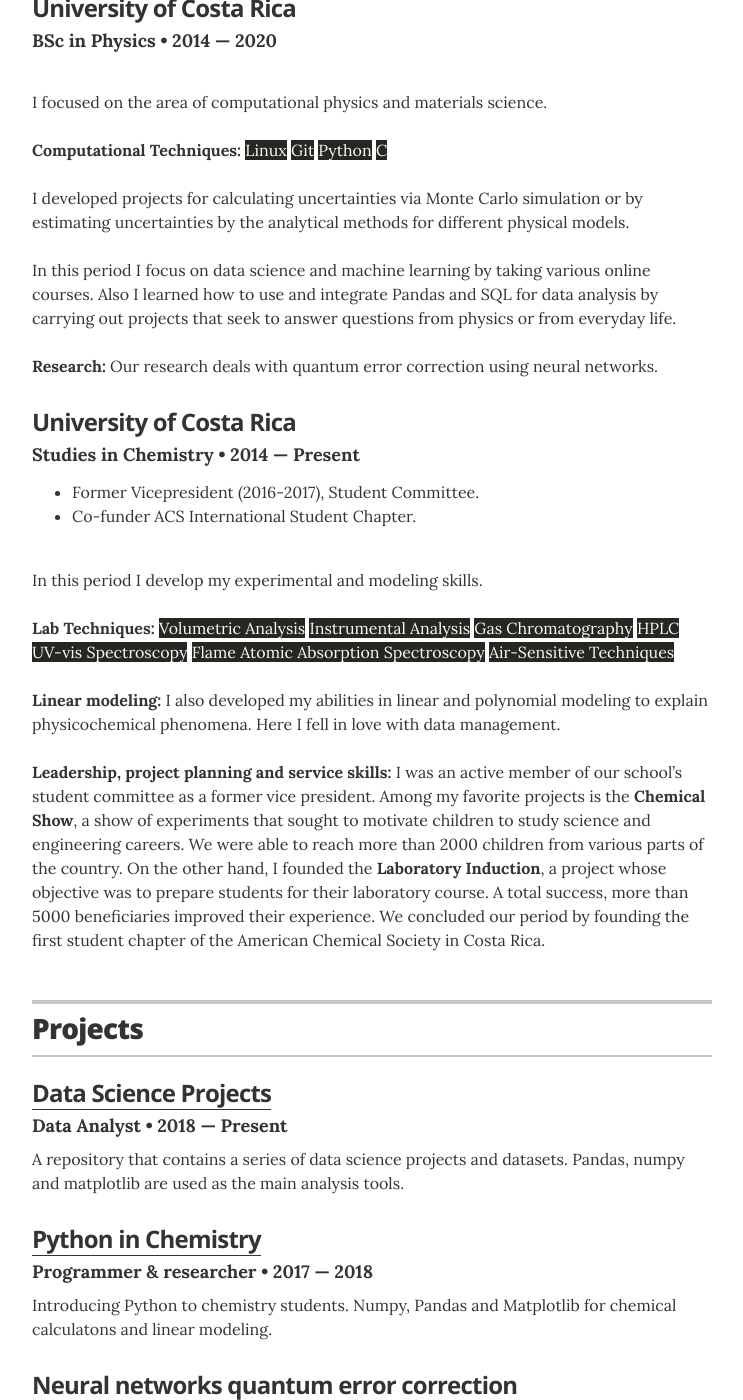
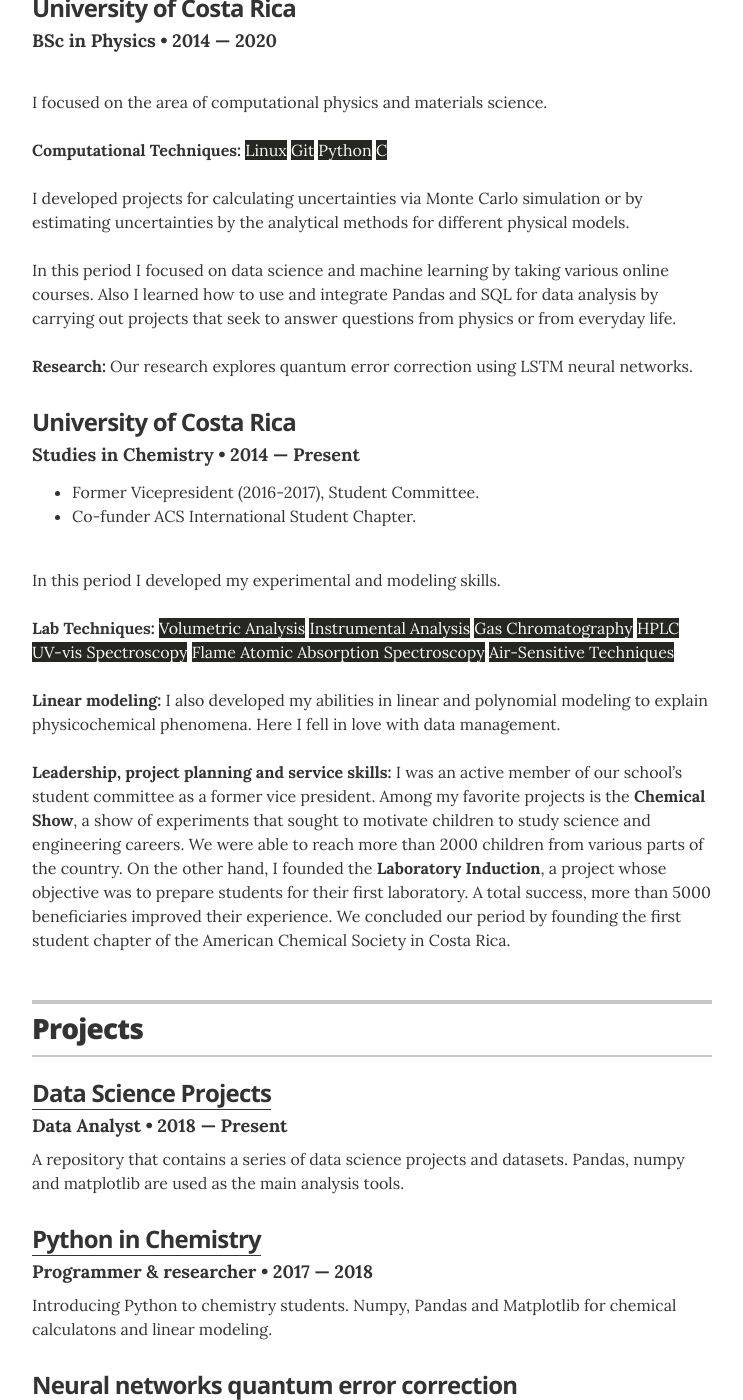
Before and after one commit to jeff0994/jeff0994.github.io, a Jekyll site: the page built from index.html, in a window 1280 px wide and 1400 px high, scrolled down 1508 px. Shown: the whole window, without its empty margins (268-1011 px from the left). Built offline with Jekyll 4.4.1, drawn with Linux system fonts in a browser that asks for light colours.

Commit message:
Update education.yml

```diff
--- a/_data/education.yml
+++ b/_data/education.yml
@@ -10,10 +10,10 @@
             <br/>
             <br/>I developed projects for calculating uncertainties via Monte Carlo simulation or by estimating uncertainties by the analytical methods for different physical models.
             <br/>
-            <br/> In this period I focus on data science and machine learning by taking various online courses.
+            <br/> In this period I focused on data science and machine learning by taking various online courses.
                   Also I learned how to use and integrate Pandas and SQL for data analysis by carrying out projects that seek to answer questions from physics or from everyday life.
             <br/>
-            <br/><b>Research:</b> Our research deals with quantum error correction using neural networks.
+            <br/><b>Research:</b> Our research explores quantum error correction using LSTM neural networks.
 
 - degree: Studies in Chemistry
   uni: University of Costa Rica
@@ -21,7 +21,7 @@
   awards:
     - award: Former Vicepresident (2016-2017), Student Committee.
     - award: Co-funder ACS International Student Chapter.
-  summary: <br> In this period I develop my experimental and modeling skills.</br>
+  summary: <br> In this period I developed my experimental and modeling skills.</br>
 
            <br/><b>Lab Techniques:</b> <mark>Volumetric Analysis</mark> <mark>Instrumental Analysis</mark> <mark>Gas Chromatography</mark> <mark>HPLC</mark>
            <mark>UV-vis Spectroscopy</mark> <mark>Flame Atomic Absorption Spectroscopy</mark> <mark>Air-Sensitive Techniques</mark><br>
@@ -30,5 +30,5 @@
            <br/>
            <br/>
            <b>Leadership, project planning and service skills:</b> I was an active member of our school’s student committee as a former vice president. Among my favorite projects is the <b>Chemical Show</b>, a show of experiments that sought to motivate children to study science and engineering careers. We were able to reach more than 2000 children from various parts of the country.
-           On the other hand, I founded the <b>Laboratory Induction</b>, a project whose objective was to prepare students for their laboratory course. A total success, more than 5000 beneficiaries improved their experience.
+           On the other hand, I founded the <b>Laboratory Induction</b>, a project whose objective was to prepare students for their first laboratory. A total success, more than 5000 beneficiaries improved their experience.
            We concluded our period by founding the first student chapter of the American Chemical Society in Costa Rica.
```
